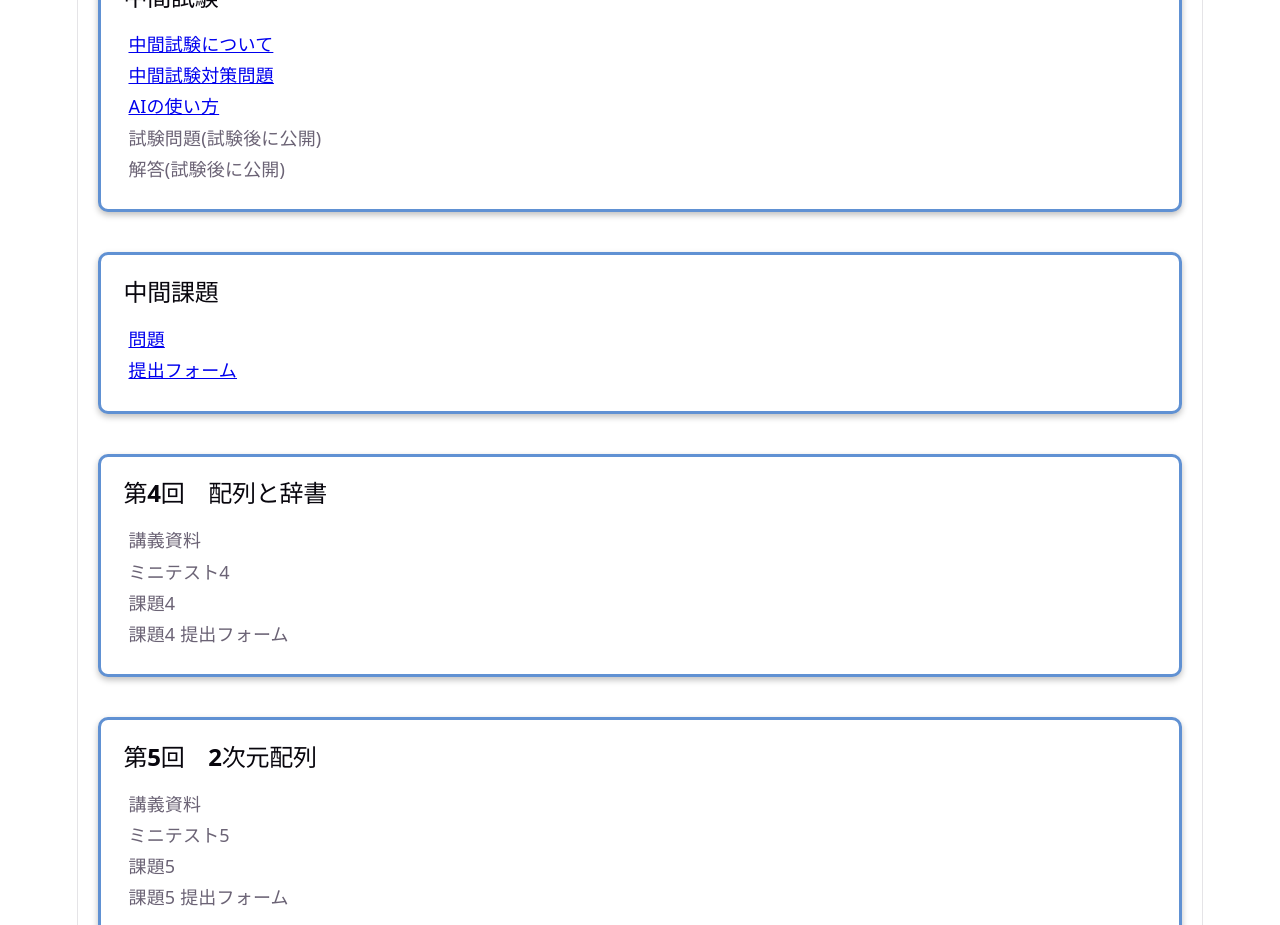
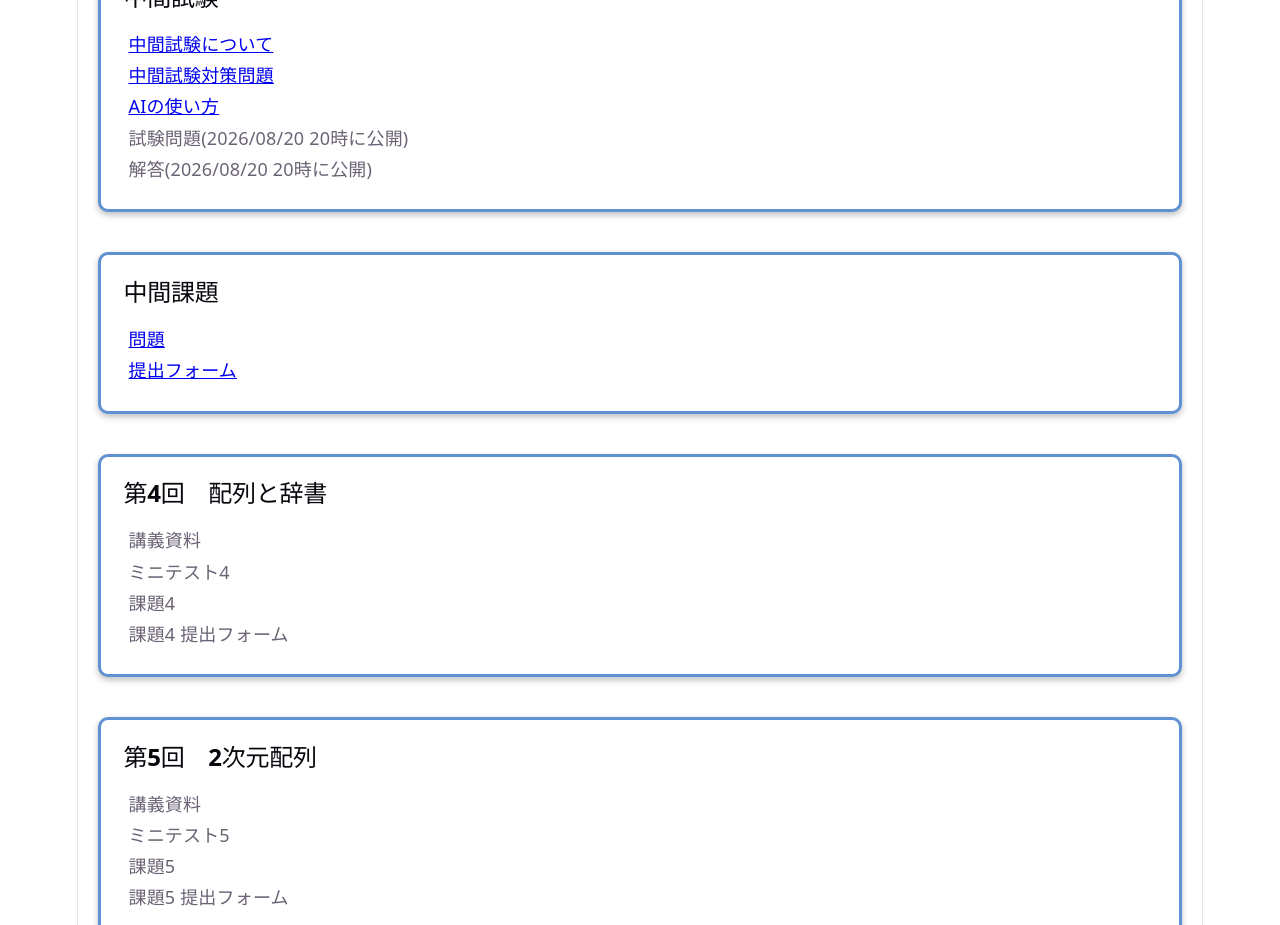
Before and after one commit to Keigo77/PythonEx, a React (Vite) app in the folder python-ex/: page / in a window 1280 px wide. Shown: the part 1100-2025 px from the top of the page. Built offline with nearby package versions, Linux system fonts and the light colour scheme.

Commit message:
試験公開準備

```diff
--- a/python-ex/src/App.jsx
+++ b/python-ex/src/App.jsx
@@ -1,5 +1,6 @@
 import './App.css'
 import Card from './Card/Card'
+import { useState } from 'react'
 
 function App() {
 
@@ -46,8 +47,8 @@ function App() {
         { name: '中間試験について', link: 'https://drive.google.com/file/d/1BQLC6_E0oFOqYUd7HZF4oERkFJbmJHeC/view?usp=drive_link' },
         { name: '中間試験対策問題', link: 'https://drive.google.com/file/d/1EeJb7joEUIqpwIKRnSYm9rL50PGoOjqn/view?usp=drive_link' },
         { name: 'AIの使い方', link: 'https://drive.google.com/file/d/1T0NgMsisglIPU5kU0QqTwn6MumMDeJuX/view?usp=drive_link' },
-        { name: '試験問題(試験後に公開)', link:''},
-        { name: '解答(試験後に公開)', link:''},
+        { name: '試験問題(2026/08/20 20時に公開)', link:'https://drive.google.com/file/d/11BbnKhxfyWXqlrNzrePFErz991w8iByQ/view?usp=drive_link', openDate: '2026-08-20T20:00:00' },
+        { name: '解答(2026/08/20 20時に公開)', link:'https://drive.google.com/file/d/11cwpiDB2g0wmOQneShTh2z55jKpOdRMg/view?usp=drive_link', openDate: '2026-08-20T20:10:00'},
       ]
     },
     {
@@ -118,10 +119,10 @@ function App() {
     },
   ];
 
+
   return (
     <>
       <h1 className='title'>Python演習 ホームページ</h1>
-
       <Card sections={sections}></Card>
     </>
   )
--- a/python-ex/src/Card/Card.jsx
+++ b/python-ex/src/Card/Card.jsx
@@ -9,7 +9,8 @@ function Card({sections}){
 
                     {section.contents.map((content, index) => (
                         <CardContent key={index}
-                        link={content.link}
+                        // link の値に三項演算子を直接適用します
+                        link={(!content.openDate || (content.openDate && new Date(content.openDate) < Date.now())) ? content.link : ''}
                         name={content.name}
                         />
                     ))}
```
